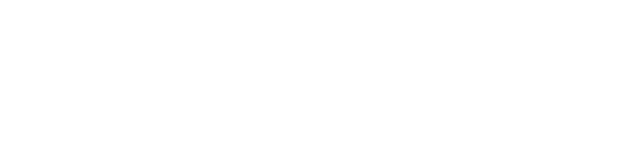
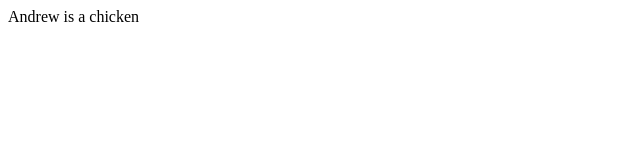
Before and after one commit to ConSci/my-projects, a plain HTML site: page index.html in a window 1280 px wide. Shown: the whole page, without its empty margins (0-640 px from the left). Drawn offline with Linux system fonts and the light colour scheme.

Commit message:
Update index.html

```diff
--- a/index.html
+++ b/index.html
@@ -7,6 +7,6 @@
   <title>My project</title>
 </head>
 <body>
-
+ Andrew is a chicken
 </body>
 </html>
```
